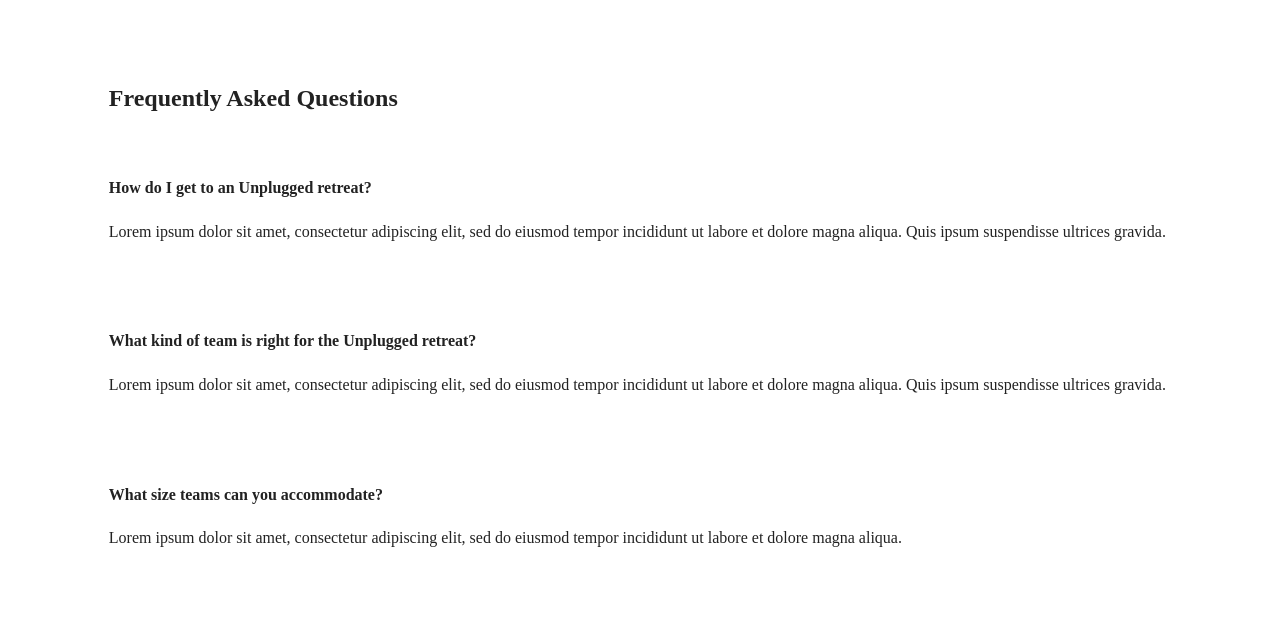
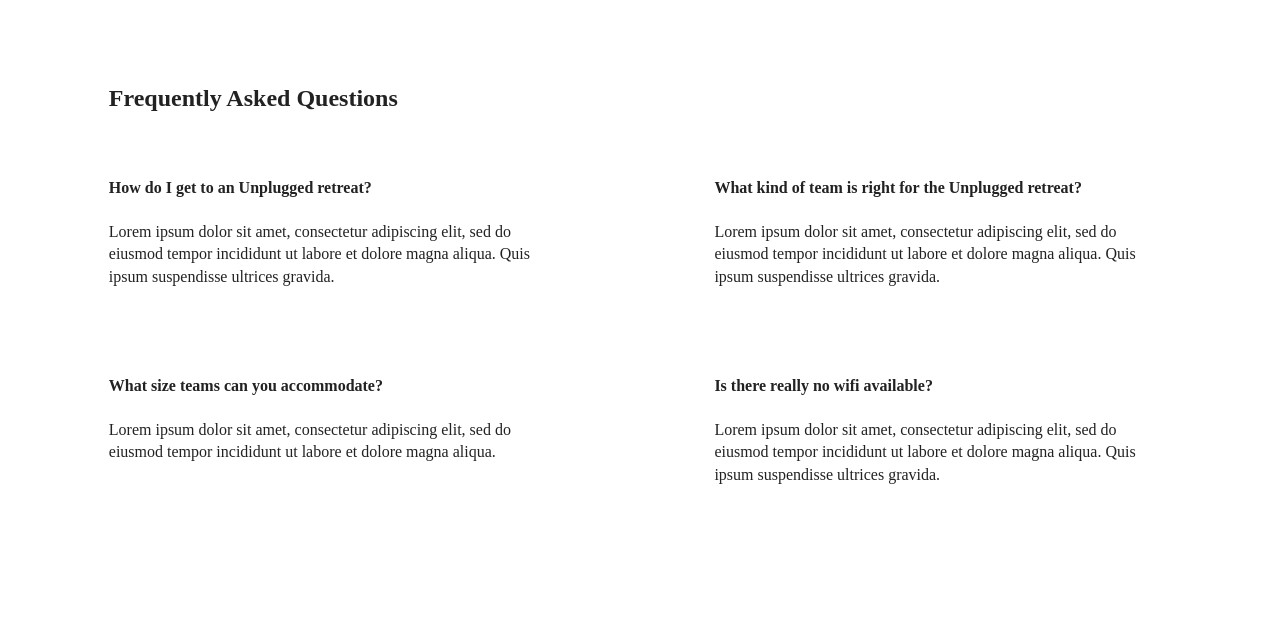
Before and after one commit to noellie-n/unplugged-retreat, a website: page faq/index.html in a window 1280 px wide. Shown: the part 72-712 px from the top of the page. Drawn offline with Linux system fonts and the light colour scheme.

Commit message:
FAQ: tablet layout css

```diff
--- a/css/main.css
+++ b/css/main.css
@@ -489,6 +489,22 @@ aside .form-description{
       width: 38%;
     }
 
+    /*===========================
+           FAQ PAGE
+    ===========================*/
+
+    .faq .content-wrapper {
+      justify-content: space-between;
+      align-items: flex-start;
+    }
+    .faq h2 {
+      width: 100%;
+    }
+    .faq-content {
+      flex-basis: 43%;
+    }
+
+
 }
 
 @media only screen and (min-width: 1200px) {
```
